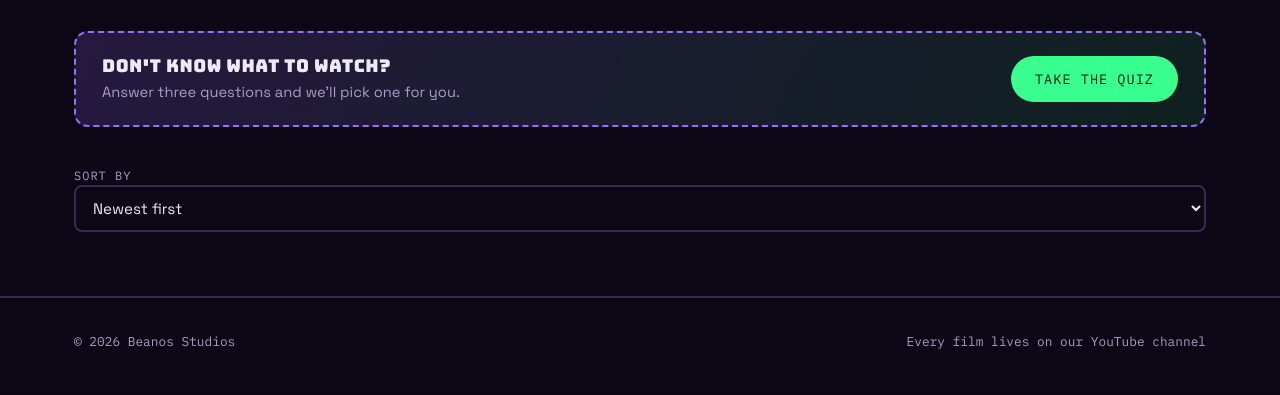
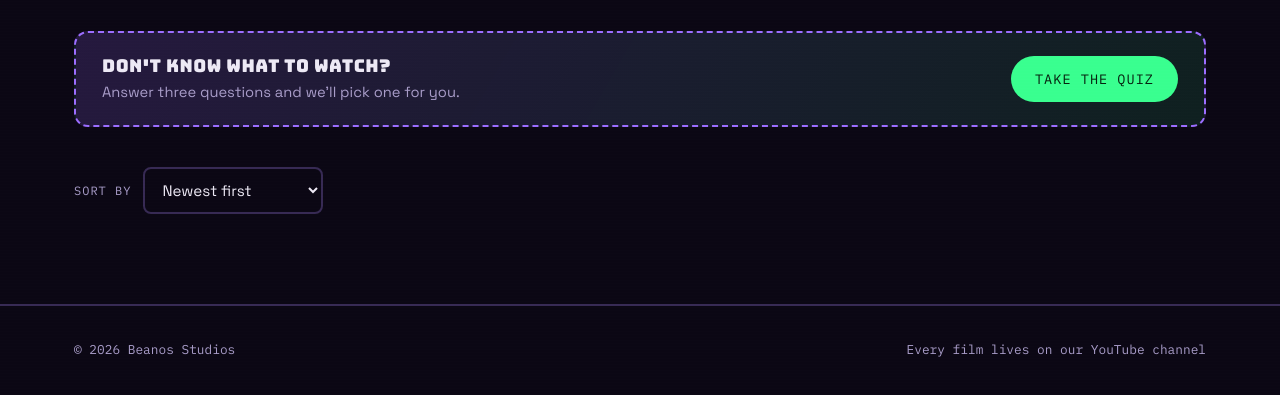
Before and after one commit to brodyvfxx/beanos-studios, a plain HTML site: page beanos-site/films.html in a window 1280 px wide. Shown: the part 293-688 px from the top of the page. Drawn offline with Linux system fonts and the light colour scheme.

Commit message:
Add files via upload

```diff
--- a/beanos-site/css/style.css
+++ b/beanos-site/css/style.css
@@ -280,6 +280,20 @@ section { padding: 64px 0; }
 .tape-label .tape-tags { font-family: var(--font-mono); font-size: 0.7rem; color: var(--purple); text-transform: uppercase; letter-spacing: 1px; }
 .tape-label .tape-rating { margin-top: 8px; font-family: var(--font-mono); font-size: 0.75rem; color: var(--text-dim); }
 
+.sort-row {
+  display: flex;
+  align-items: center;
+  gap: 12px;
+  margin-bottom: 26px;
+}
+.sort-row label { margin-bottom: 0; }
+.sort-row select { width: auto; min-width: 180px; }
+
+.cast-name-link { cursor: pointer; text-decoration: underline dotted; text-underline-offset: 3px; }
+.cast-name-link:hover { color: var(--green); }
+
+.rating-hint { font-family: var(--font-mono); font-size: 0.72rem; color: var(--text-dim); font-style: italic; }
+
 /* quiz button strip */
 .quiz-cta {
   display: flex;
```
